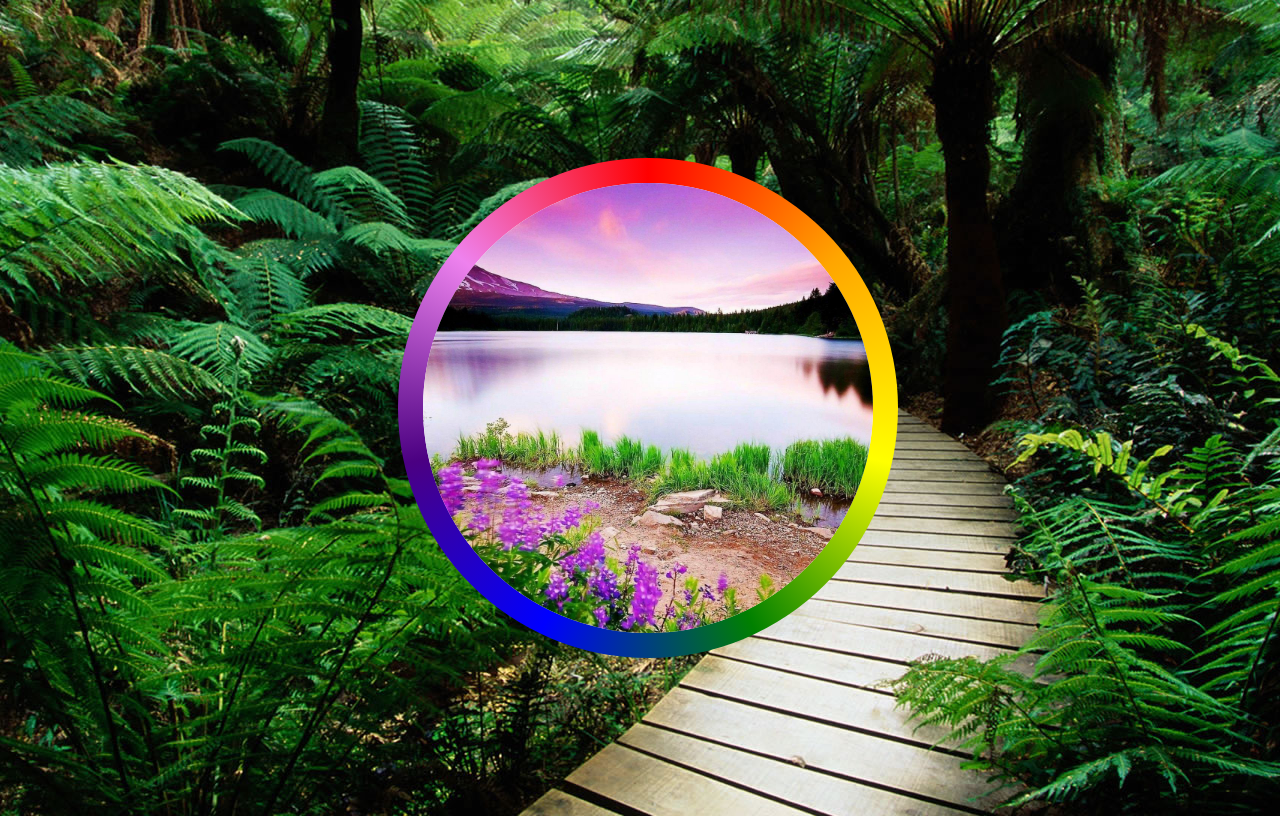
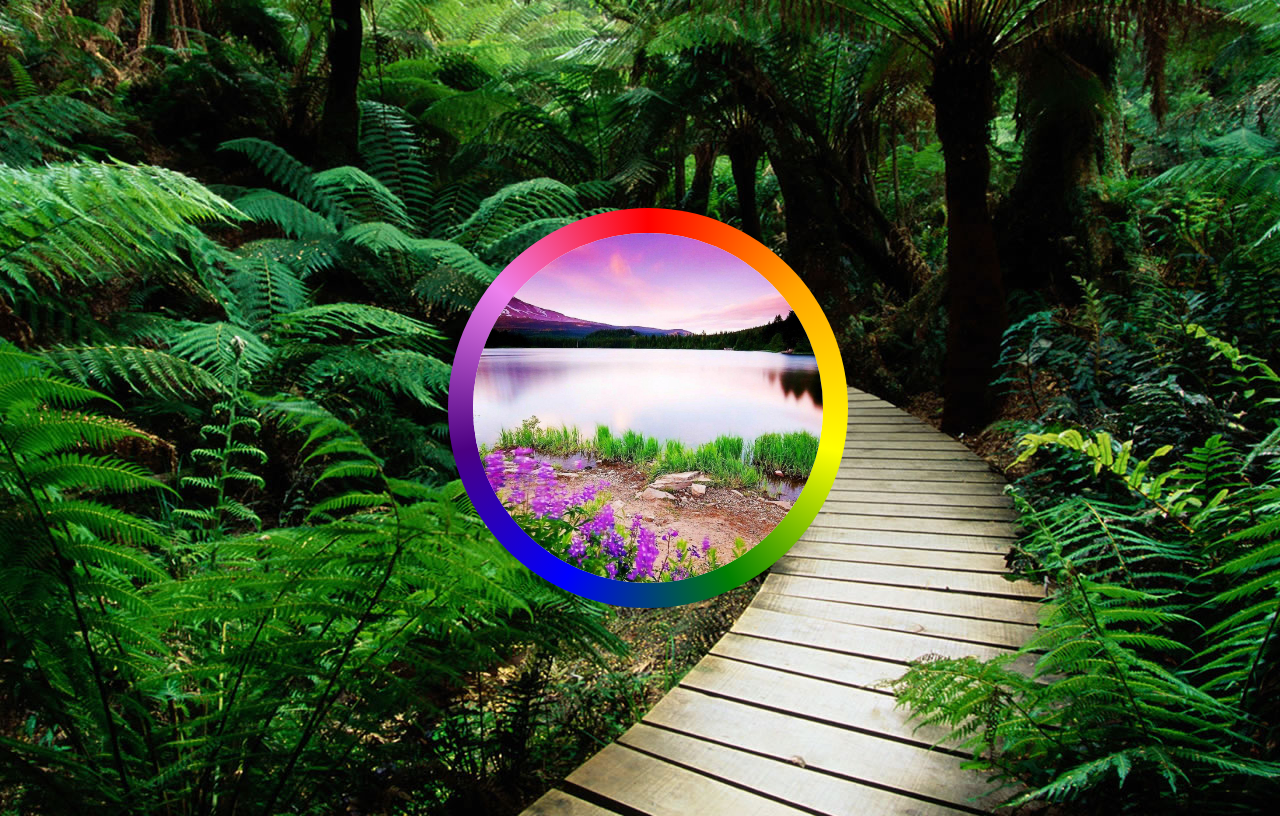
Before and after one commit to sk66641/Image-view, a plain HTML site: page index.html in a window 1280 px wide. Drawn offline with Linux system fonts and the light colour scheme.

Commit message:
Update index.html

```diff
--- a/index.html
+++ b/index.html
@@ -21,8 +21,8 @@
     }
 
     .container {
-        width: 500px;
-        height: 500px;
+        width: 400px;
+        height: 400px;
         border-radius: 50%;
         background: conic-gradient(red, orange, yellow, green, blue, indigo, violet, red);
         grid-row: 1/2;
@@ -50,8 +50,8 @@
     }
 
     img {
-        width: 450px;
-        height: 450px;
+        width: 350px;
+        height: 350px;
         border-radius: 50%;
         object-fit: cover;
         object-position: center center;
@@ -83,7 +83,7 @@
             alert("1:) Double click on the image/background image to change it.\n2:) Double click on the colored circle part to change it's speed.")
         }, 300);
 
-        if (document.body.clientWidth <= 512) {
+        if (document.body.clientWidth <= 400) {
             alert("Please use more wider screen for better view, we will fix this soon. Sorry, for the inconvenience!")
         }
 
```
